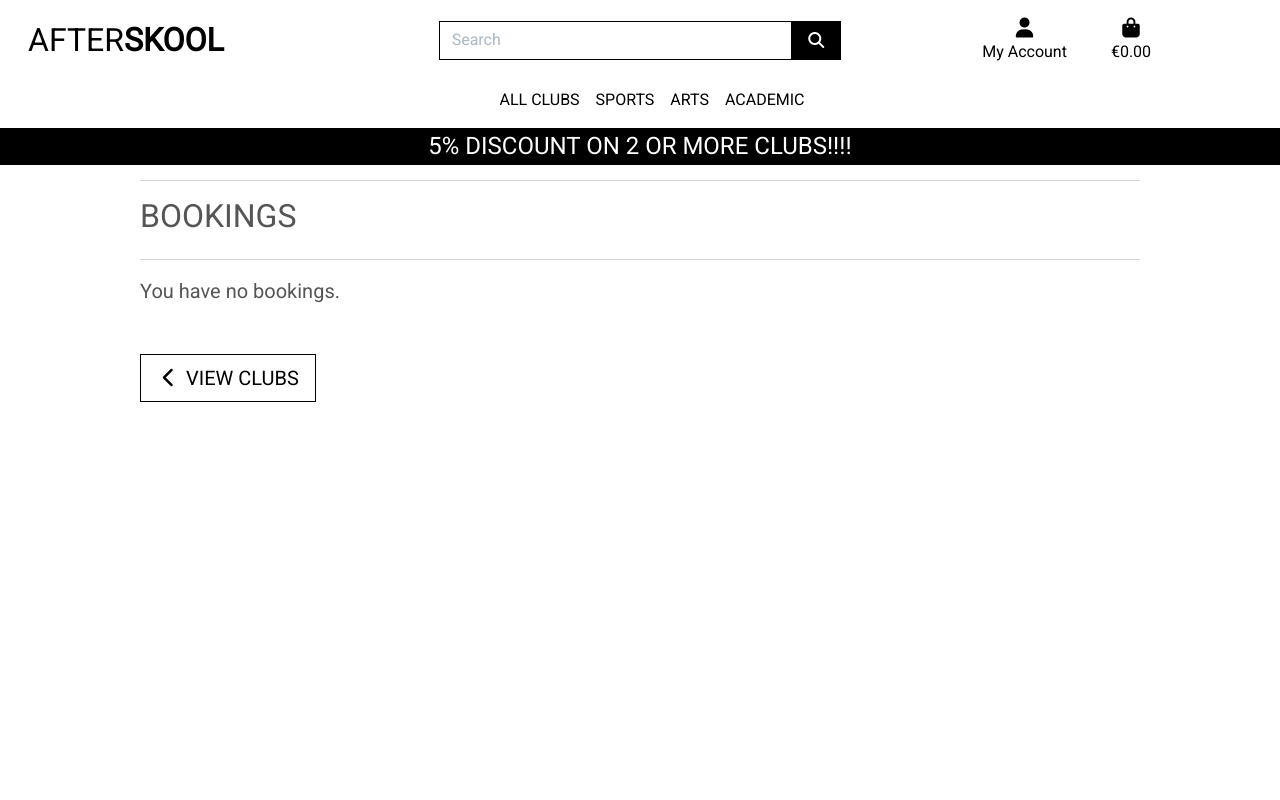
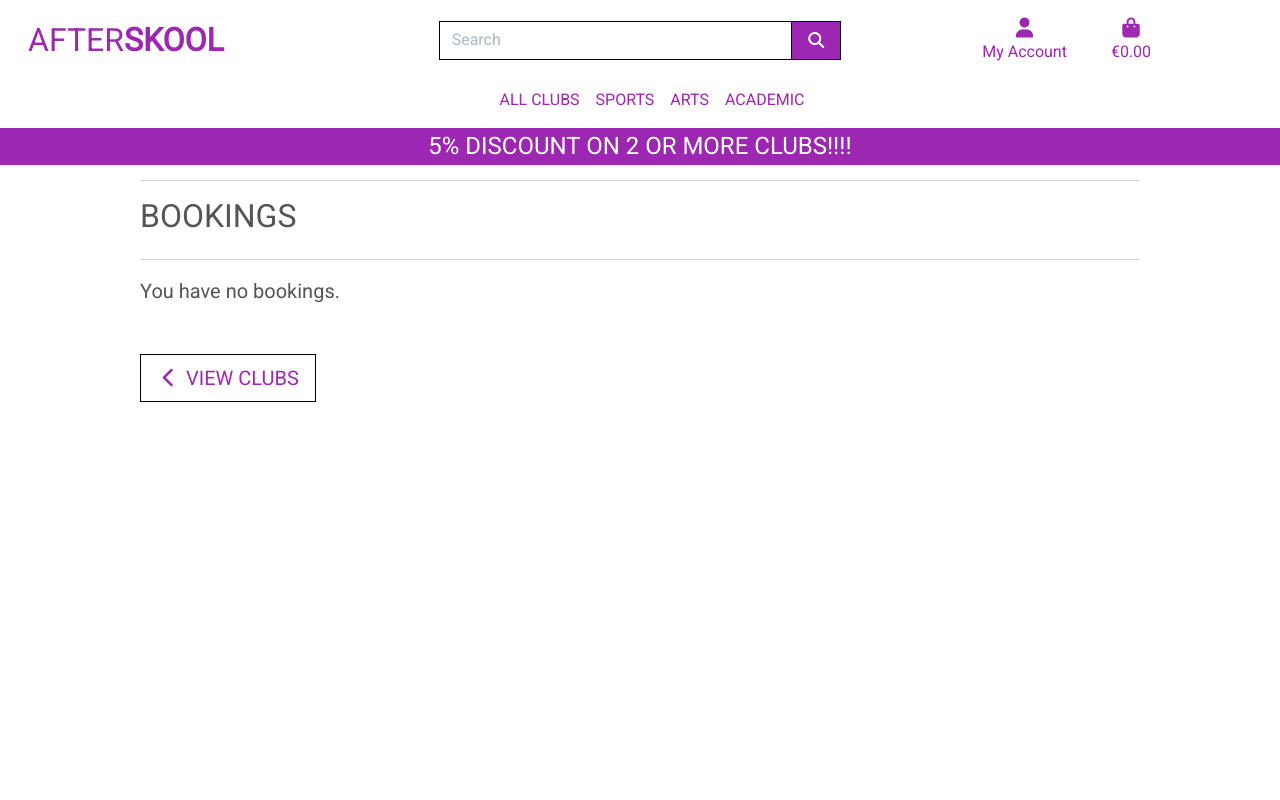
Before and after one commit to Verga1/after_skool, a Django app: page /bag/ in a window 1280 px wide. Run offline with Django 3.2, Linux system fonts and the light colour scheme; some libraries are stand-ins or nearby versions.

Commit message:
update css colour scheme

```diff
--- a/static/css/base.css
+++ b/static/css/base.css
@@ -28,26 +28,26 @@ body {
 }
 
 .shop-now-button {
-    background: black;
+    background: #9c27b0;
     color: white;
     min-width: 260px;
 }
 
 .btn-black {
-    background: black;
+    background: #9c27b0;
     color: white;
 }
 
 .btn-outline-black {
     background: white;
-    color: black !important; /* use important to override link colors for <a> elements */
+    color: #9c27b0 !important; /* use important to override link colors for <a> elements */
     border: 1px solid black;
 }
 
 .btn-outline-black:hover,
 .btn-outline-black:active,
 .btn-outline-black:focus {
-    background: black;
+    background: #9c27b0;
     color: white !important;
 }
 
@@ -57,12 +57,12 @@ body {
 .btn-black:hover,
 .btn-black:active,
 .btn-black:focus {
-    background: #222;
+    background: #ab47bc;
     color: white;
 }
 
 .text-black {
-    color: #000 !important;
+    color: #9c27b0 !important;
 }
 
 .border-black {
@@ -70,7 +70,7 @@ body {
 }
 
 .bg-black {
-    background: #000 !important;
+    background: #9c27b0 !important;
 }
 
 .overlay {
```
Also changed, not shown: TESTING.md (+6 -6 lines), db.sqlite3.
